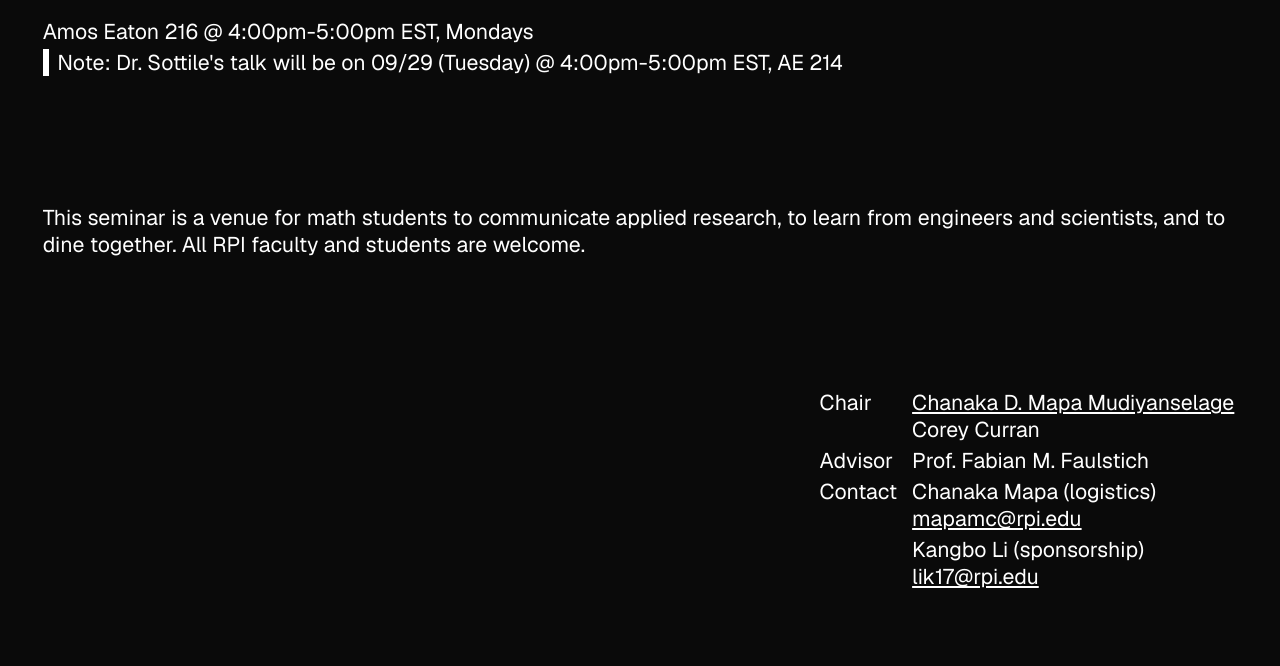
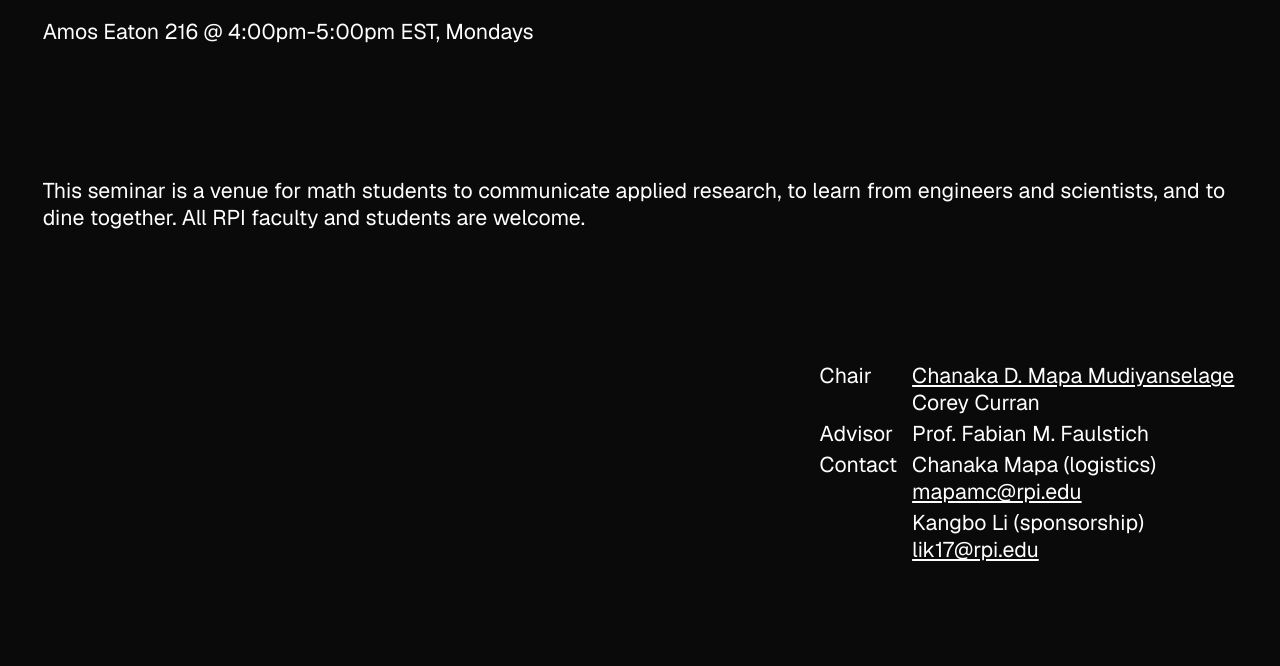
Before and after one commit to QuantumManyBody/FrontierSeminar, a plain HTML site: page index.html in a window 1280 px wide. Shown: the part 134-800 px from the top of the page. Drawn offline with nearby package versions, Linux system fonts and the light colour scheme.

Commit message:
Alex and Paul

```diff
--- a/index.html
+++ b/index.html
@@ -161,7 +161,6 @@ window.addEventListener("load", function() {
                     <h1 style="margin: 0em;">Math Frontier Seminar</h1>
                     <p style="margin-top: 0.2em;">Department of Mathematical Sciences</p>
                     <p style="margin: 0.2em 0em">Amos Eaton 216 @ 4:00pm-5:00pm EST, Mondays</p>
-                    <div class="notice">Note: Dr. Sottile's talk will be on 09/29 (Tuesday) @ 4:00pm-5:00pm EST, AE 214</div>
                 </div>
                 <image id="rpi" style="width: auto; height:3em; margin: 1em;" src="./logo.png" alt="">
             </div>
```
